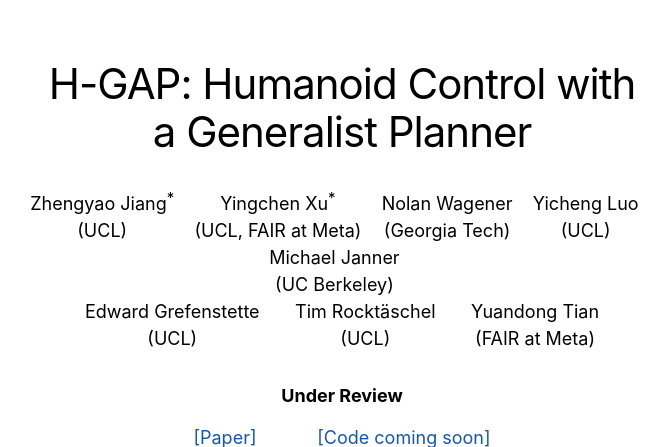
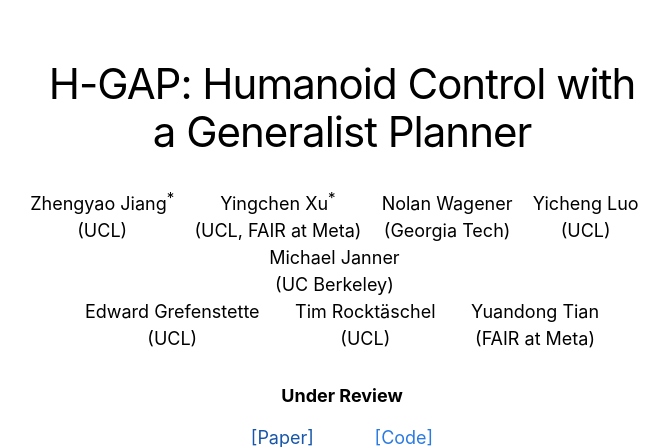
Before and after one commit to ycxuyingchen/ycxuyingchen.github.io, a Jekyll site: the page built from hgap.markdown, in a window 1280 px wide and 900 px high, cut to the strip 0-447 px from the top of the window. Shown: the whole strip, without its empty margins (298-967 px from the left). Built offline with Jekyll 4.4.1, drawn with Linux system fonts in a browser that asks for light colours.

Commit message:
code release

```diff
--- a/hgap.markdown
+++ b/hgap.markdown
@@ -80,7 +80,7 @@
 
 <center>
 	<a href="">[Paper]</a> &nbsp;&nbsp;&nbsp;&nbsp;&nbsp;&nbsp;&nbsp;&nbsp;&nbsp;&nbsp;
-<a href="">[Code coming soon]</a>
+<a href="https://github.com/ycxuyingchen/hgap">[Code]</a>
 </center>
 
 <p align="center">
```
